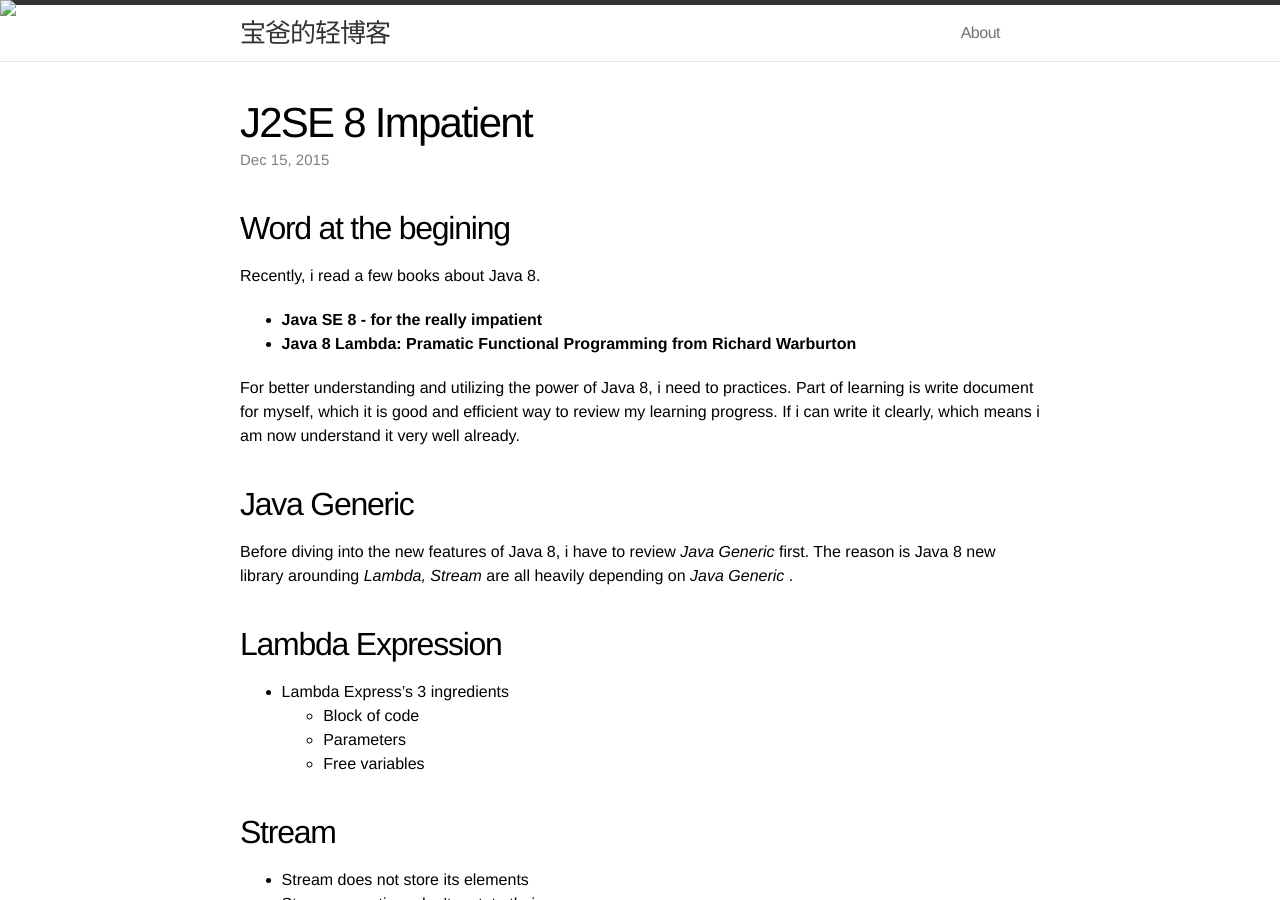
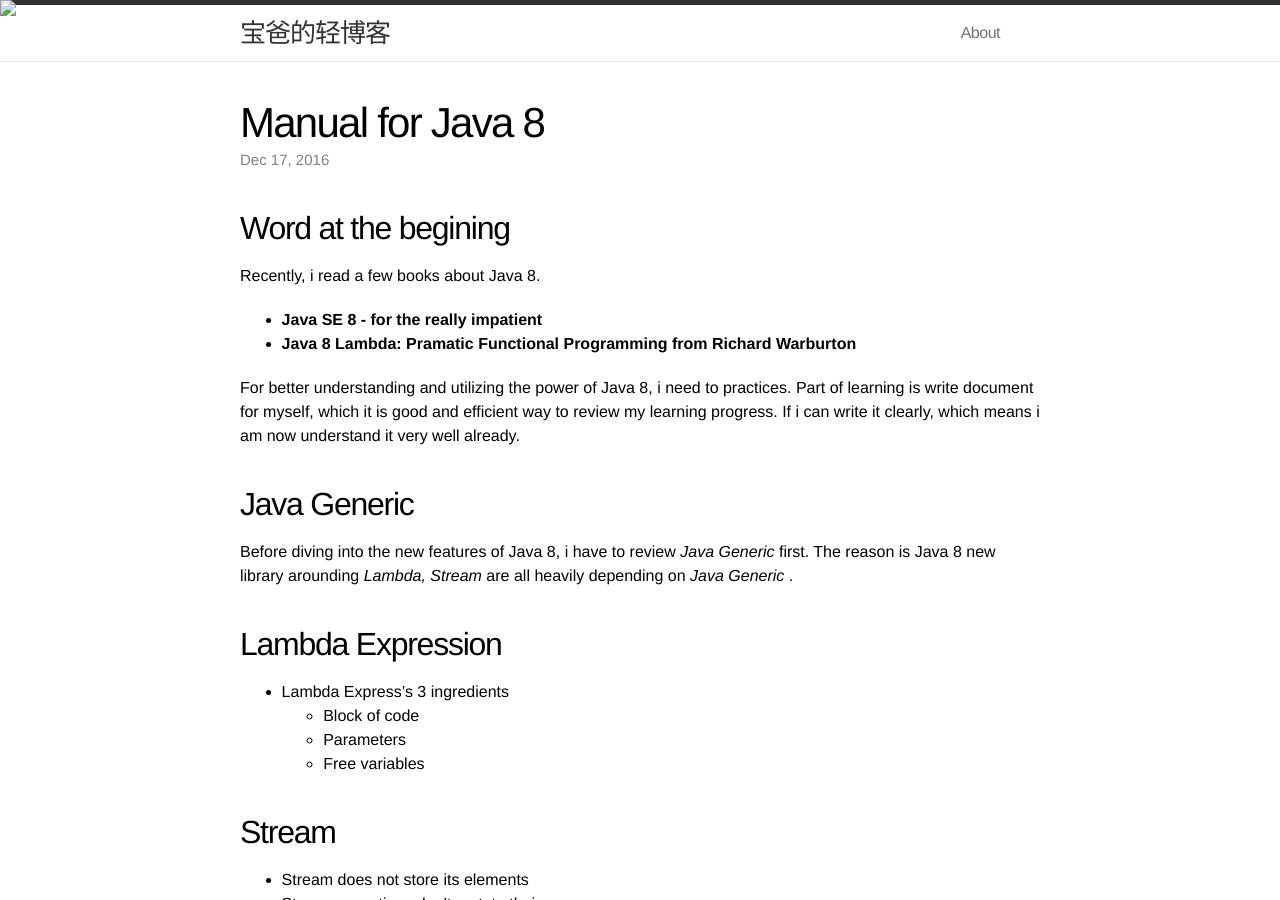
Before and after one commit to yubo-yue/yubo-yue.github.io, a Jekyll site: the page built from _posts/2015-12-15-J2SE-8.md, in a window 1280 px wide and 900 px high. Built offline with Jekyll 4.4.1, drawn with Linux system fonts in a browser that asks for light colours.

Commit message:
title and date change

```diff
--- a/_posts/2015-12-15-J2SE-8.md
+++ b/_posts/2015-12-15-J2SE-8.md
@@ -1,7 +1,7 @@
 ---
 layout: post
-title:  "J2SE 8 Impatient"
-date: 2015-12-15 23:11:27
+title:  "Manual for Java 8"
+date: 2016-12-17 23:11:27
 categories: Java 8, Lambda
 ---
 
```
